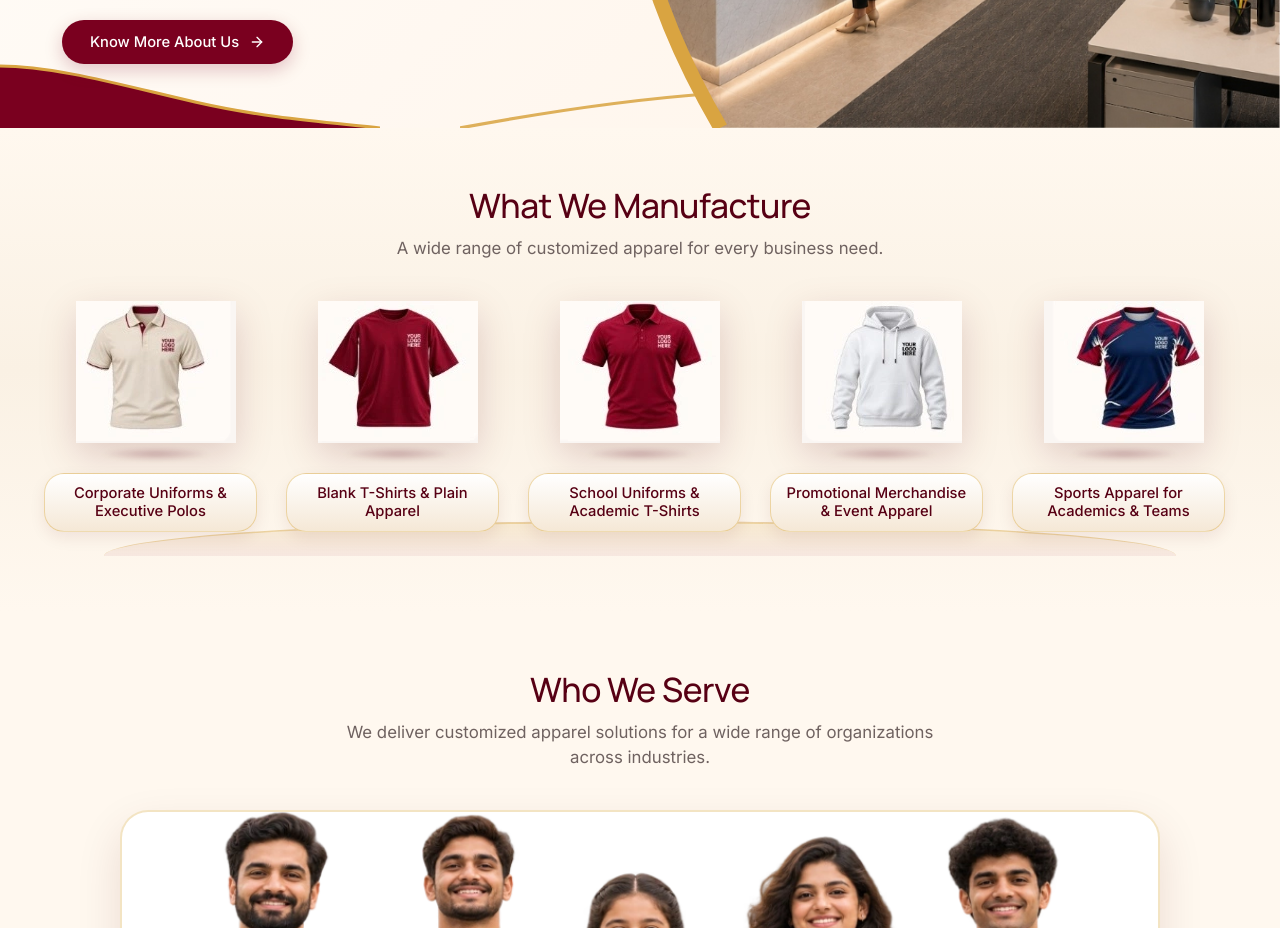
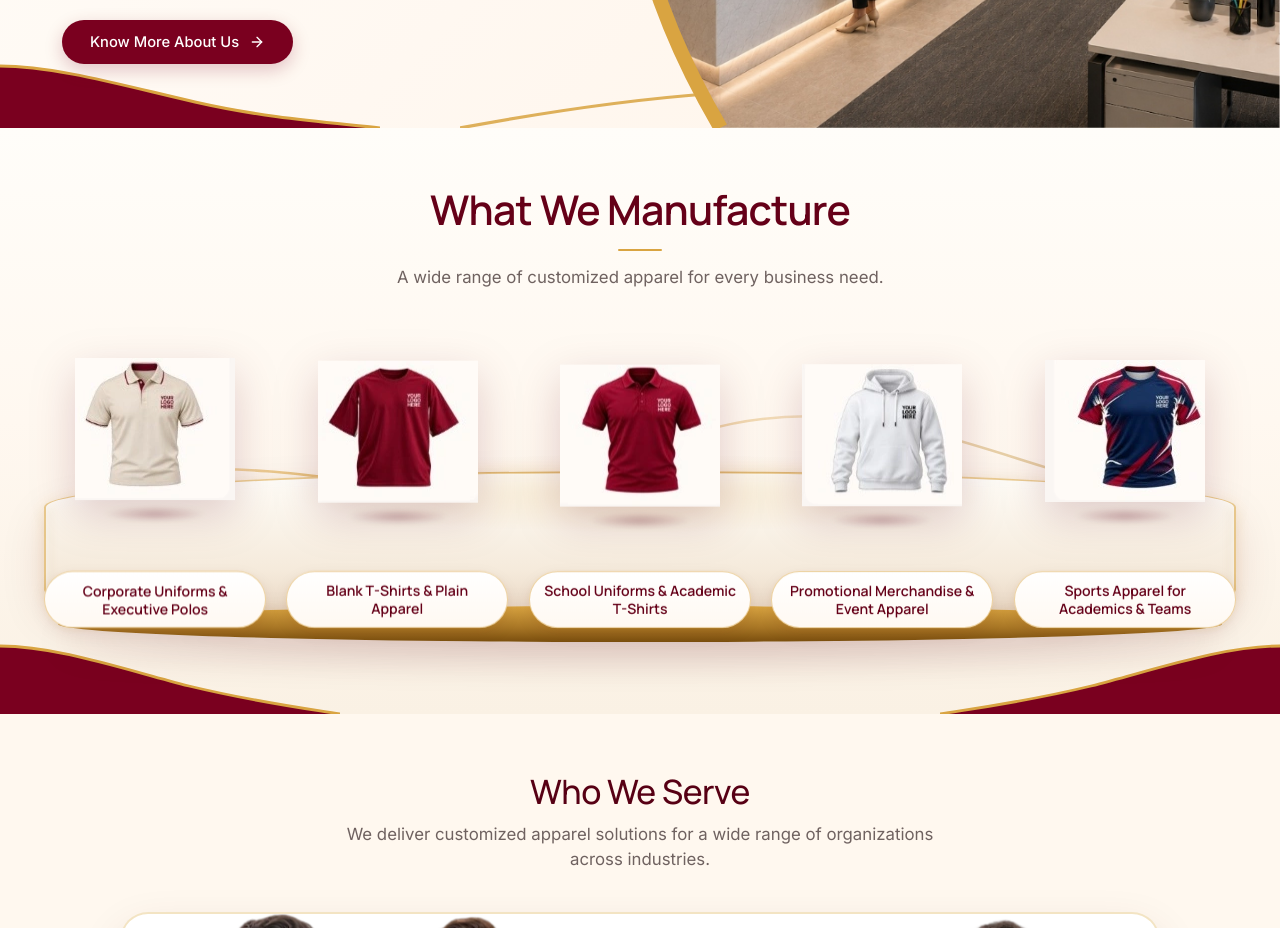
Before and after one commit to zavyxinfotech/BNI_TeesZone_landing_page, a React (Vite) app: page / in a window 1280 px wide. Shown: the part 1280-2208 px from the top of the page. Built offline with nearby package versions, Linux system fonts and the light colour scheme.

Commit message:
feat(products): redesign What We Manufacture into a 3D cinematic showroom with floating apparel, oval pedestal stage, gold ribbons, and pill category labels matching Image 1

```diff
--- a/src/components/Products.jsx
+++ b/src/components/Products.jsx
@@ -1,38 +1,135 @@
 import React from 'react';
-import SectionHeading from './SectionHeading';
 import { manufacturedProducts } from '../data/products';
 import { useInView } from './animations/useInView';
 import { useReducedMotion } from './animations/useReducedMotion';
+import WordReveal from './animations/WordReveal';
 import ScaleReveal from './animations/ScaleReveal';
 import FadeUp from './animations/FadeUp';
 import styles from './Products.module.css';
 
 export default function Products({ onSelectProduct }) {
-  const [stageRef, inView] = useInView({ threshold: 0.1, triggerOnce: false });
+  const [stageRef, inView] = useInView({ threshold: 0.08, triggerOnce: false });
   const prefersReduced = useReducedMotion();
 
   return (
-    <section id="manufacturing" className={`section-wrapper ${styles.productsSection}`}>
-      <div className="container">
-        <SectionHeading
-          title="What We Manufacture"
-          subtitle="A wide range of customized apparel for every business need."
-          centered={true}
+    <section id="manufacturing" ref={stageRef} className={`section-wrapper ${styles.productsSection}`}>
+      {/* Bottom-Left Deep Burgundy Wave with Gold Contour */}
+      <div className={styles.bottomLeftWave} aria-hidden="true">
+        <svg viewBox="0 0 360 110" fill="none" preserveAspectRatio="none" className={styles.cornerWaveSvg}>
+          <path
+            d="M 0,110 L 0,42 C 60,42 130,65 200,82 C 270,98 320,104 360,110 Z"
+            fill="#7A001F"
           />
+          <path
+            d="M 0,42 C 60,42 130,65 200,82 C 270,98 320,104 360,110"
+            fill="none"
+            stroke="#D9A441"
+            strokeWidth="2.8"
+          />
+        </svg>
+      </div>
 
-        {/* 3D Curved Showcase Platform with Floating Garments */}
-        <div ref={stageRef} className={styles.showcaseWrapper}>
-          <div className={styles.pedestalStage}>
-            {/* The Floating 3D Products - Staggered Appearance on Every Scroll */}
+      {/* Bottom-Right Deep Burgundy Wave with Gold Contour */}
+      <div className={styles.bottomRightWave} aria-hidden="true">
+        <svg viewBox="0 0 360 110" fill="none" preserveAspectRatio="none" className={styles.cornerWaveSvg}>
+          <path
+            d="M 360,110 L 360,42 C 300,42 230,65 160,82 C 90,98 40,104 0,110 Z"
+            fill="#7A001F"
+          />
+          <path
+            d="M 360,42 C 300,42 230,65 160,82 C 90,98 40,104 0,110"
+            fill="none"
+            stroke="#D9A441"
+            strokeWidth="2.8"
+          />
+        </svg>
+      </div>
+
+      <div className={`container ${styles.productsContainer}`}>
+        {/* Centered Heading with Thin Gold Accent Line and Subtitle */}
+        <div className={styles.headingArea}>
+          <h2 className={styles.sectionTitle}>
+            {prefersReduced ? (
+              "What We Manufacture"
+            ) : (
+              <WordReveal
+                text="What We Manufacture"
+                trigger={inView}
+                delay={0.06}
+                stagger={0.08}
+              />
+            )}
+          </h2>
+
+          {/* Thin gold accent line directly beneath the heading */}
+          <div className={styles.goldAccentLine} aria-hidden="true" />
+
+          <FadeUp trigger={inView} delay={0.28} blur={true}>
+            <p className={styles.sectionSubtitle}>
+              A wide range of customized apparel for every business need.
+            </p>
+          </FadeUp>
+        </div>
+
+        {/* 3D Cinematic Showroom Showcase */}
+        <div className={styles.showcaseWrapper}>
+          {/* Swirling Gold Ribbons behind Apparel */}
+          <svg
+            className={styles.swirlingGoldRibbons}
+            viewBox="0 0 1440 380"
+            fill="none"
+            preserveAspectRatio="none"
+            aria-hidden="true"
+          >
+            <path
+              d="M 40,210 C 240,60 520,260 760,130 C 1040,0 1280,220 1400,160"
+              stroke="url(#showroomGoldGrad)"
+              strokeWidth="3"
+              strokeLinecap="round"
+              opacity="0.85"
+            />
+            <path
+              d="M 100,280 C 340,180 620,320 900,190 C 1160,80 1320,280 1420,220"
+              stroke="url(#showroomGoldGrad)"
+              strokeWidth="2"
+              strokeDasharray="8 5"
+              opacity="0.45"
+            />
+            <defs>
+              <linearGradient id="showroomGoldGrad" x1="0%" y1="0%" x2="100%" y2="0%">
+                <stop offset="0%" stopColor="#ECC274" stopOpacity="0.25" />
+                <stop offset="30%" stopColor="#D9A441" stopOpacity="0.95" />
+                <stop offset="70%" stopColor="#F4DFC0" stopOpacity="1" />
+                <stop offset="100%" stopColor="#B88523" stopOpacity="0.35" />
+              </linearGradient>
+            </defs>
+          </svg>
+
+          {/* 3D Curved Oval Pedestal Stage Surface */}
+          <div className={styles.pedestalStageSurface} aria-hidden="true">
+            <div className={styles.pedestalGlow} />
+          </div>
+
+          {/* 5 Floating 3D Apparel Products and Category Labels */}
           <div className={styles.productsTrack}>
             {manufacturedProducts.map((product, idx) => {
-                const itemDelay = 0.12 + idx * 0.12;
+              const itemDelay = 0.12 + idx * 0.1;
               return (
                 <div
                   key={product.id}
-                    className={styles.productStageCard}
+                  className={`${styles.productStageCard} ${styles[`garmentCard${idx + 1}`]}`}
                   onClick={() => onSelectProduct && onSelectProduct(product)}
+                  role="button"
+                  tabIndex={0}
+                  onKeyDown={(e) => {
+                    if (e.key === 'Enter' || e.key === ' ') {
+                      e.preventDefault();
+                      onSelectProduct && onSelectProduct(product);
+                    }
+                  }}
+                  aria-label={`View details for ${product.name}`}
                 >
+                  {/* Floating 3D Apparel Image */}
                   <ScaleReveal trigger={inView} delay={itemDelay}>
                     <div className={styles.floatingGarmentWrap}>
                       <picture>
@@ -42,28 +139,26 @@ export default function Products({ onSelectProduct }) {
                           alt={`${product.name} customized with YOUR LOGO`}
                           className={styles.garmentImg}
                           loading="lazy"
-                            width="180"
-                            height="200"
+                          width="210"
+                          height="230"
                         />
                       </picture>
-                        <div className={styles.garmentShadow} aria-hidden="true" />
+
+                      {/* Soft Realistic Contact Shadow on Platform */}
+                      <div className={styles.contactShadow} aria-hidden="true" />
                     </div>
                   </ScaleReveal>
 
-                    {/* 3D Oval Base & Label - Staggered Fade Up */}
-                    <FadeUp trigger={inView} delay={itemDelay + 0.1} blur={false}>
-                      <div className={styles.ovalPedestal}>
-                        <span className={styles.productLabel}>{product.name}</span>
+                  {/* Premium Pill-shaped Category Label */}
+                  <FadeUp trigger={inView} delay={itemDelay + 0.12} blur={false}>
+                    <div className={styles.labelPill}>
+                      <span className={styles.labelText}>{product.name}</span>
                     </div>
                   </FadeUp>
                 </div>
               );
             })}
           </div>
-
-            {/* Platform bottom curved arc base */}
-            <div className={styles.curvedArcBase} aria-hidden="true" />
-          </div>
         </div>
       </div>
     </section>
--- a/src/components/Products.module.css
+++ b/src/components/Products.module.css
@@ -1,43 +1,174 @@
 .productsSection {
-  background: linear-gradient(180deg, var(--color-cream) 0%, #FAF1E4 50%, var(--color-cream) 100%);
+  background: linear-gradient(180deg, #FFFDF9 0%, #FFF8F0 50%, #FAF1E4 100%);
   position: relative;
   overflow: hidden;
+  padding: 56px 0 76px 0;
+  width: 100%;
+  box-sizing: border-box;
 }
 
+/* Corner Burgundy Waves with Champagne Gold Contour */
+.bottomLeftWave {
+  position: absolute;
+  bottom: 0;
+  left: 0;
+  width: 340px;
+  height: 110px;
+  z-index: 1;
+  pointer-events: none;
+}
+
+.bottomRightWave {
+  position: absolute;
+  bottom: 0;
+  right: 0;
+  width: 340px;
+  height: 110px;
+  z-index: 1;
+  pointer-events: none;
+}
+
+.cornerWaveSvg {
+  width: 100%;
+  height: 100%;
+  display: block;
+}
+
+.productsContainer {
+  position: relative;
+  z-index: 2;
+  max-width: 1260px;
+  width: 100%;
+  margin: 0 auto;
+  padding: 0 24px;
+}
+
+/* Centered Heading Area */
+.headingArea {
+  display: flex;
+  flex-direction: column;
+  align-items: center;
+  text-align: center;
+  margin-bottom: 36px;
+  position: relative;
+  z-index: 3;
+}
+
+.sectionTitle {
+  font-family: var(--font-heading);
+  font-size: clamp(2.3rem, 3.2vw, 3.1rem);
+  font-weight: 600;
+  color: #650018;
+  letter-spacing: -0.02em;
+  margin-bottom: 8px;
+}
+
+.goldAccentLine {
+  width: 44px;
+  height: 2.5px;
+  background: #D9A441;
+  border-radius: 2px;
+  margin: 4px auto 14px auto;
+}
+
+.sectionSubtitle {
+  font-size: 1.05rem;
+  color: #6F6260;
+  max-width: 620px;
+  line-height: 1.5;
+}
+
+/* 3D Showcase Wrapper */
 .showcaseWrapper {
   position: relative;
   width: 100%;
-  margin-top: 10px;
+  margin: 0 auto;
+  padding-top: 10px;
+  padding-bottom: 30px;
 }
 
-.pedestalStage {
-  position: relative;
-  width: 100%;
-  padding-bottom: 24px;
+/* Swirling Champagne Gold Ribbons behind Apparel */
+.swirlingGoldRibbons {
+  position: absolute;
+  top: 15px;
+  left: -2%;
+  width: 104%;
+  height: 320px;
+  z-index: 1;
+  pointer-events: none;
 }
 
+/* 3D Oval Pedestal Stage Surface */
+.pedestalStageSurface {
+  position: absolute;
+  bottom: 32px;
+  left: 0;
+  width: 100%;
+  height: 155px;
+  border-radius: 50% / 36px;
+  background: linear-gradient(180deg, #FFFDF8 0%, #F5EADB 65%, #E6D2BD 100%);
+  border: 2px solid rgba(217, 164, 65, 0.55);
+  box-shadow:
+    inset 0 2px 10px rgba(255, 255, 255, 0.95),
+    inset 0 -4px 12px rgba(184, 133, 35, 0.22),
+    0 18px 45px rgba(87, 0, 20, 0.12),
+    0 4px 14px rgba(217, 164, 65, 0.2);
+  z-index: 1;
+  pointer-events: none;
+}
+
+/* 3D Depth Face Drop */
+.pedestalStageSurface::after {
+  content: '';
+  position: absolute;
+  bottom: -18px;
+  left: 1%;
+  width: 98%;
+  height: 36px;
+  border-radius: 50% / 18px;
+  background: linear-gradient(180deg, #D9A441 0%, #A87625 60%, #7A4E0E 100%);
+  z-index: -1;
+  box-shadow: 0 16px 36px rgba(87, 0, 20, 0.16);
+}
+
+.pedestalGlow {
+  position: absolute;
+  top: -20px;
+  left: 20%;
+  width: 60%;
+  height: 80px;
+  background: radial-gradient(ellipse, rgba(217, 164, 65, 0.18) 0%, transparent 70%);
+  pointer-events: none;
+}
+
+/* 5 Products Grid Layout */
 .productsTrack {
   display: grid;
   grid-template-columns: repeat(5, 1fr);
-  gap: 18px;
+  gap: 20px;
   align-items: flex-end;
   position: relative;
   z-index: 2;
+  width: 100%;
 }
 
+/* Individual Product Stage Card */
 .productStageCard {
   display: flex;
   flex-direction: column;
   align-items: center;
   cursor: pointer;
   position: relative;
-  transition: transform var(--transition-normal);
+  transition: transform 0.35s cubic-bezier(0.16, 1, 0.3, 1);
+  outline: none;
 }
 
-.productStageCard:hover {
+.productStageCard:hover,
+.productStageCard:focus-visible {
   transform: translateY(-8px);
 }
 
+/* Floating 3D Garment */
 .floatingGarmentWrap {
   position: relative;
   width: 100%;
@@ -45,102 +176,212 @@
   flex-direction: column;
   align-items: center;
   justify-content: center;
-  min-height: 160px;
+  min-height: 220px;
+  animation: floatSubtle 4.5s ease-in-out infinite;
 }
+
+/* Staggered Floating Delays for Showroom Ambiance */
+.garmentCard1 .floatingGarmentWrap { animation-delay: 0s; }
+.garmentCard2 .floatingGarmentWrap { animation-delay: 0.9s; }
+.garmentCard3 .floatingGarmentWrap { animation-delay: 1.8s; }
+.garmentCard4 .floatingGarmentWrap { animation-delay: 2.7s; }
+.garmentCard5 .floatingGarmentWrap { animation-delay: 3.6s; }
 
 .garmentImg {
   width: 100%;
-  max-width: 160px;
+  max-width: 195px;
   height: auto;
   object-fit: contain;
-  filter: drop-shadow(0 12px 18px rgba(87, 0, 20, 0.16));
-  transition: transform 0.4s ease;
+  filter: drop-shadow(0 14px 22px rgba(87, 0, 20, 0.18));
+  transition: transform 0.4s ease, filter 0.4s ease;
 }
 
 .productStageCard:hover .garmentImg {
-  transform: scale(1.08) rotate(1.5deg);
+  transform: scale(1.06);
+  filter: drop-shadow(0 18px 28px rgba(87, 0, 20, 0.28));
 }
 
-.garmentShadow {
-  width: 70%;
-  height: 14px;
-  background: radial-gradient(ellipse, rgba(87, 0, 20, 0.25) 0%, transparent 70%);
+/* Soft Realistic Contact Shadow on Stage */
+.contactShadow {
+  width: 65%;
+  height: 16px;
+  background: radial-gradient(ellipse, rgba(87, 0, 20, 0.28) 0%, transparent 70%);
   border-radius: 50%;
-  margin-top: 4px;
-  filter: blur(2px);
+  margin-top: 6px;
+  filter: blur(2.5px);
+  transition: transform 0.4s ease, opacity 0.4s ease;
 }
 
-.ovalPedestal {
-  margin-top: 12px;
-  background: linear-gradient(180deg, #FFFFFF 0%, #F5E8D6 100%);
-  border: 1.5px solid rgba(216, 166, 59, 0.4);
-  border-radius: 20px;
-  padding: 10px 12px;
-  width: 95%;
-  min-height: 56px;
+.productStageCard:hover .contactShadow {
+  transform: scale(1.15);
+  opacity: 0.85;
+}
+
+/* Premium Pill-shaped Category Label */
+.labelPill {
+  margin-top: 14px;
+  background: linear-gradient(180deg, #FFFFFF 0%, #FFF9F2 100%);
+  border: 1.5px solid rgba(217, 164, 65, 0.48);
+  border-radius: var(--radius-full);
+  padding: 10px 14px;
+  width: 100%;
+  min-height: 52px;
   display: flex;
   align-items: center;
   justify-content: center;
   text-align: center;
-  box-shadow: 0 6px 16px rgba(87, 0, 20, 0.08);
-  transition: all var(--transition-fast);
+  box-shadow: 0 6px 18px rgba(87, 0, 20, 0.07), 0 2px 6px rgba(217, 164, 65, 0.1);
+  transition: all 0.25s ease;
+  box-sizing: border-box;
 }
 
-.productStageCard:hover .ovalPedestal {
-  background: var(--color-primary-burgundy);
-  border-color: var(--color-gold);
+.labelText {
+  font-family: var(--font-heading);
+  font-size: 0.88rem;
+  font-weight: 600;
+  color: #650018;
+  line-height: 1.25;
+  display: block;
+  transition: color 0.25s ease;
 }
 
-.productLabel {
-  font-size: 0.92rem;
-  font-weight: 500;
-  color: var(--color-deep-maroon);
-  line-height: 1.25;
-  display: block;
+.productStageCard:hover .labelPill,
+.productStageCard:focus-visible .labelPill {
+  background: #7A001F;
+  border-color: #D9A441;
+  box-shadow: 0 10px 24px rgba(87, 0, 20, 0.22);
+  transform: translateY(-2px);
 }
 
-.productStageCard:hover .productLabel {
+.productStageCard:hover .labelText,
+.productStageCard:focus-visible .labelText {
   color: #FFFFFF;
 }
 
-/* Curved Arc Stage Base */
-.curvedArcBase {
-  position: absolute;
-  bottom: 0;
-  left: 5%;
-  width: 90%;
-  height: 35px;
-  background: linear-gradient(180deg, rgba(216, 166, 59, 0.15) 0%, rgba(128, 0, 25, 0.06) 100%);
-  border-top: 2px solid rgba(216, 166, 59, 0.35);
-  border-radius: 50% 50% 0 0 / 100% 100% 0 0;
-  z-index: 1;
-}
-
-/* Horizontal Scroll for Mobile */
-@media (max-width: 992px) {
-  .productsTrack {
-    grid-template-columns: repeat(3, 1fr);
-    row-gap: 32px;
+/* Subtle Floating Animation */
+@keyframes floatSubtle {
+  0%, 100% {
+    transform: translateY(0);
   }
-  .curvedArcBase {
-    display: none;
+  50% {
+    transform: translateY(-7px);
   }
 }
 
-@media (max-width: 600px) {
+/* Tablet Layout (Matching Image 1 bottom preview: 3 on top, 2 below) */
+@media (max-width: 992px) and (min-width: 681px) {
   .productsTrack {
     display: flex;
-    overflow-x: auto;
-    scroll-snap-type: x mandatory;
-    gap: 16px;
-    padding-bottom: 16px;
-    -webkit-overflow-scrolling: touch;
+    flex-wrap: wrap;
+    justify-content: center;
+    gap: 28px 20px;
   }
+
   .productStageCard {
-    flex: 0 0 160px;
-    scroll-snap-align: start;
+    flex: 0 0 calc(33.333% - 16px);
+    max-width: 230px;
   }
-  .productLabel {
-    font-size: 0.85rem;
+
+  .productStageCard:nth-child(4),
+  .productStageCard:nth-child(5) {
+    flex: 0 0 calc(33.333% - 16px);
+    max-width: 230px;
+  }
+
+  .garmentImg {
+    max-width: 180px;
+  }
+
+  .pedestalStageSurface {
+    height: 240px;
+    bottom: 24px;
+    border-radius: 50% / 60px;
+  }
+
+  .bottomLeftWave,
+  .bottomRightWave {
+    width: 260px;
+    height: 85px;
   }
 }
+
+/* Mobile Layout: Balanced 2-Column with 5th Item Centered */
+@media (max-width: 680px) {
+  .productsSection {
+    padding: 44px 0 60px 0;
+  }
+
+  .productsContainer {
+    padding: 0 16px;
+  }
+
+  .headingArea {
+    margin-bottom: 28px;
+  }
+
+  .sectionTitle {
+    font-size: 1.95rem;
+  }
+
+  .sectionSubtitle {
+    font-size: 0.92rem;
+  }
+
+  .showcaseWrapper {
+    padding-bottom: 16px;
+  }
+
+  .productsTrack {
+    display: grid;
+    grid-template-columns: repeat(2, 1fr);
+    gap: 22px 14px;
+  }
+
+  /* 5th product centered across both columns */
+  .productStageCard:nth-child(5) {
+    grid-column: 1 / -1;
+    justify-self: center;
+    max-width: 220px;
+    width: 100%;
+  }
+
+  .floatingGarmentWrap {
+    min-height: 170px;
+  }
+
+  .garmentImg {
+    max-width: 150px;
+  }
+
+  .labelPill {
+    min-height: 46px;
+    padding: 8px 10px;
+    margin-top: 10px;
+  }
+
+  .labelText {
+    font-size: 0.8rem;
+    line-height: 1.2;
+  }
+
+  .pedestalStageSurface {
+    display: none;
+  }
+
+  .swirlingGoldRibbons {
+    height: 220px;
+    top: 50px;
+  }
+
+  .bottomLeftWave,
+  .bottomRightWave {
+    width: 180px;
+    height: 60px;
+  }
+}
+
+@media (prefers-reduced-motion: reduce) {
+  .floatingGarmentWrap {
+    animation: none !important;
+  }
+}
```
Lines whose indentation alone changed are shown as unchanged.
